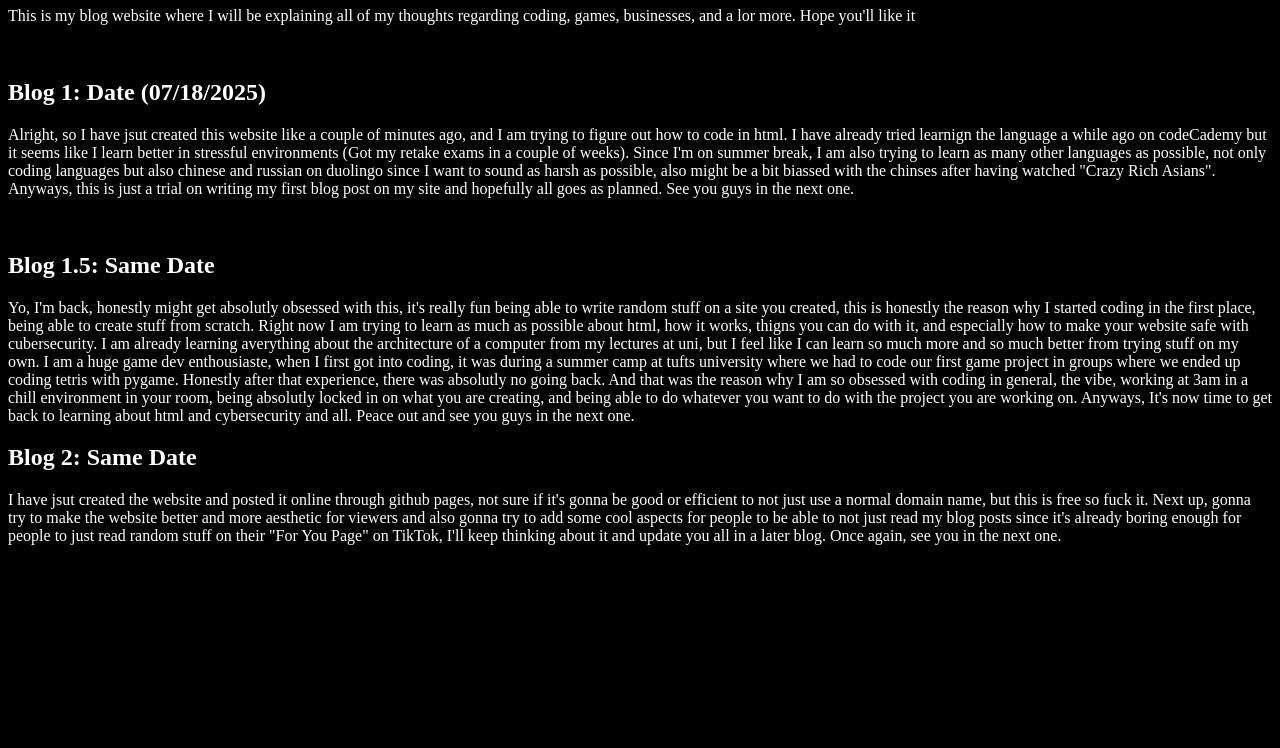
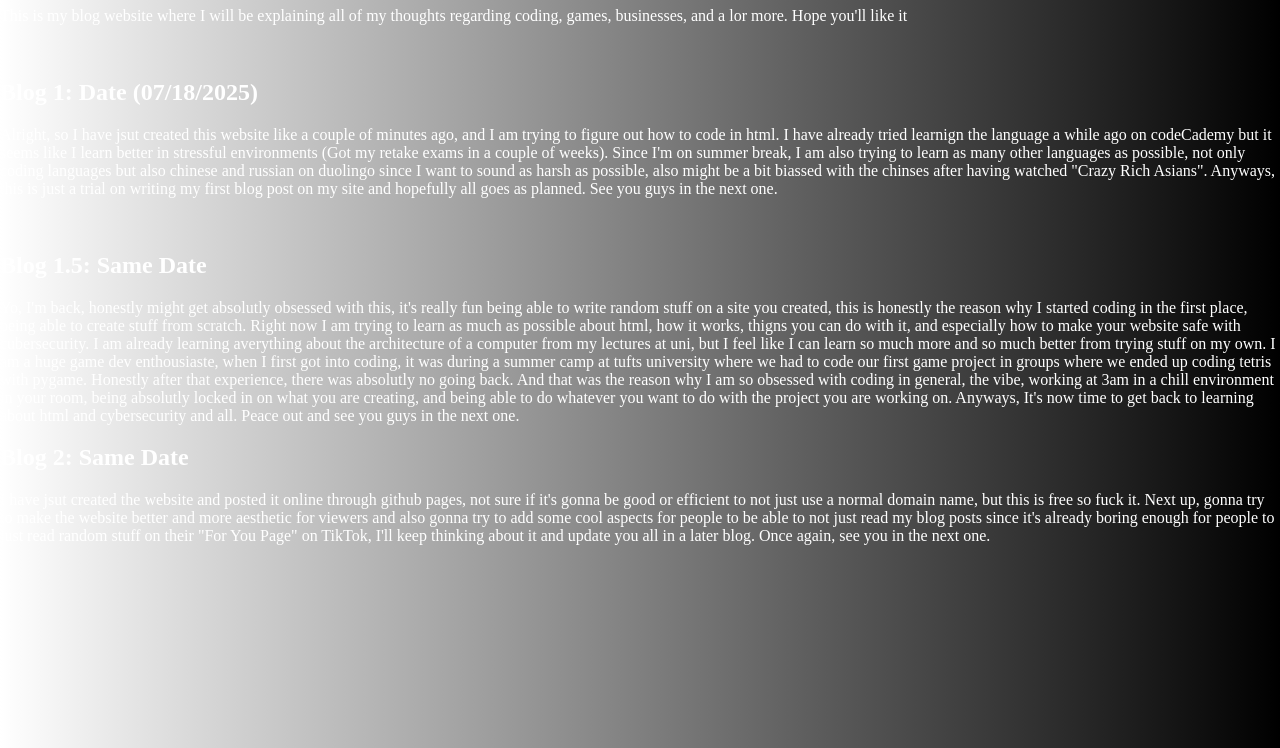
Before and after one commit to 1AmKingBob/The-Art-Conquest, a plain HTML site: page index.html in a window 1280 px wide. Shown: the part 73-821 px from the top of the page. Before the commit the page ends 800 px from the top, so only its background shows below. Drawn offline with Linux system fonts and the light colour scheme.

Commit message:
new background colors

```diff
--- a/index.html
+++ b/index.html
@@ -6,7 +6,12 @@
     </title>
     <style>
         body {
-            background: rgb(0, 0, 0);
+            margin: 0;
+            height: 100vh;
+            display: felx;
+            justify-content: center;
+            align-items: center;
+            background: linear-gradient(to right, white, black);
             color: white;
         }
     </style>
```
